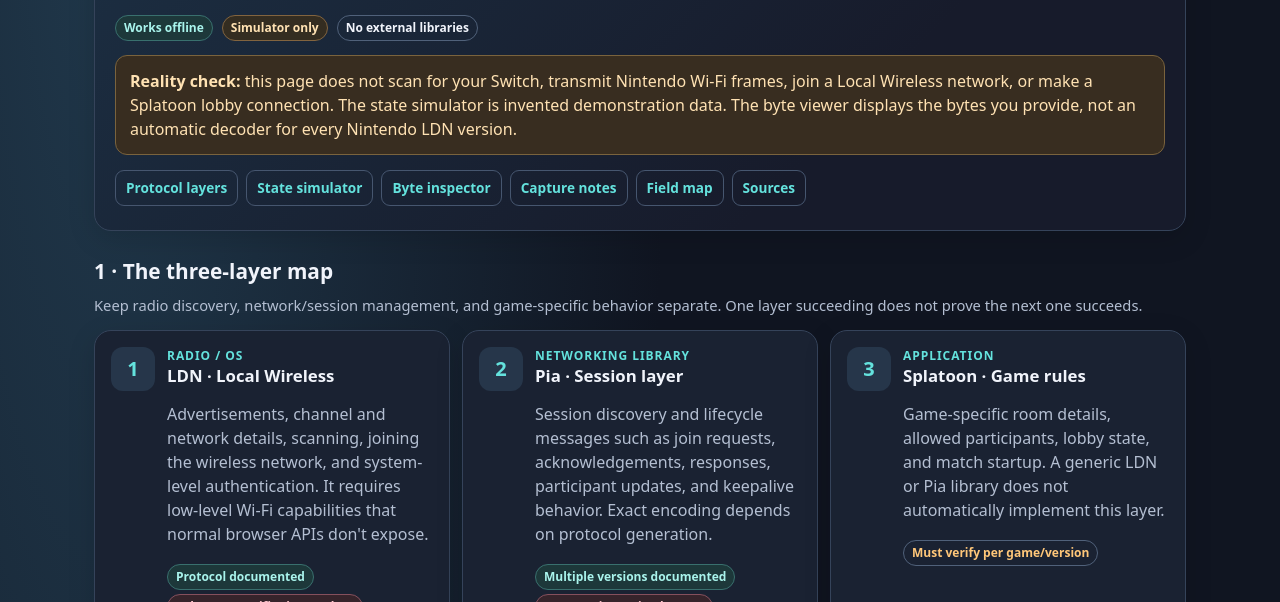
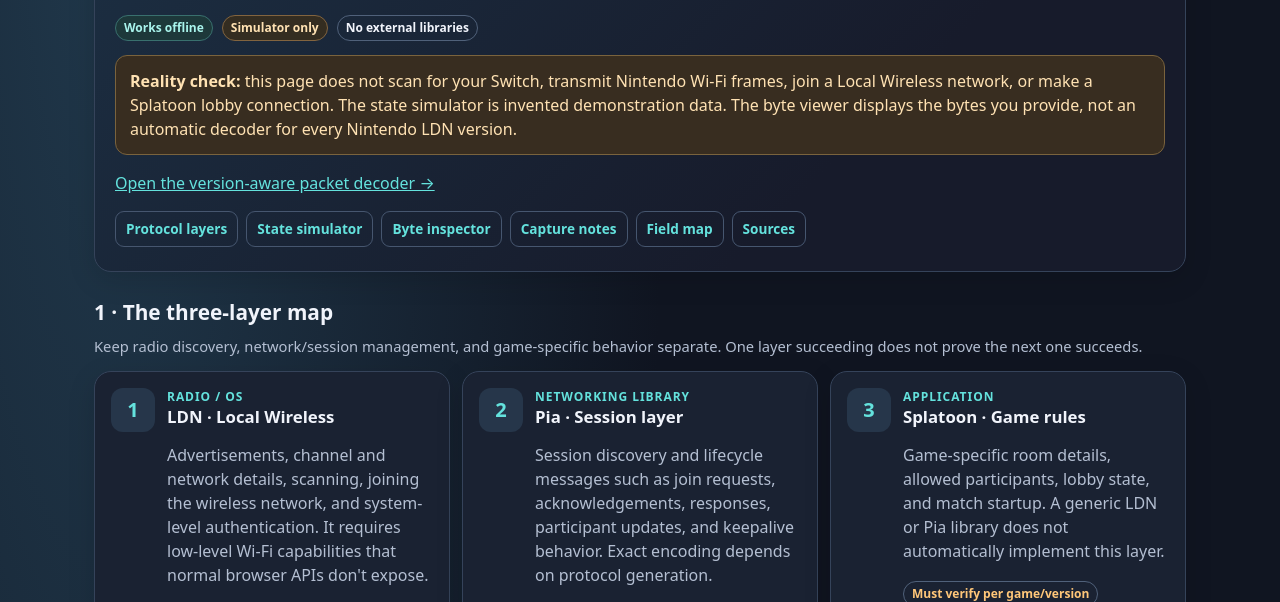
Before and after one commit to jdogdabest67/JoyGPT, a plain HTML site: page ldn_protocol_lab.html in a window 1280 px wide. Shown: the part 192-794 px from the top of the page. Drawn offline with Linux system fonts and the light colour scheme.

Commit message:
Link LDN protocol lab to documented packet decoder

```diff
--- a/ldn_protocol_lab.html
+++ b/ldn_protocol_lab.html
@@ -21,6 +21,7 @@
   <p>A local, offline workbench for understanding Nintendo Local Wireless discovery, inspecting raw byte captures, and tracking which claims are proven versus unknown.</p>
   <div class="chiprow"><span class="badge doc">Works offline</span><span class="badge sim">Simulator only</span><span class="badge">No external libraries</span></div>
   <div class="warning"><strong>Reality check:</strong> this page does not scan for your Switch, transmit Nintendo Wi-Fi frames, join a Local Wireless network, or make a Splatoon lobby connection. The state simulator is invented demonstration data. The byte viewer displays the bytes you provide, not an automatic decoder for every Nintendo LDN version.</div>
+  <p><a href="ldn_packet_decoder.html">Open the version-aware packet decoder →</a></p>
   <nav class="anchorlinks" aria-label="Page sections">
     <a href="#layers">Protocol layers</a><a href="#simulator">State simulator</a><a href="#hex">Byte inspector</a><a href="#annotations">Capture notes</a><a href="#fields">Field map</a><a href="#sources">Sources</a>
   </nav>
```
